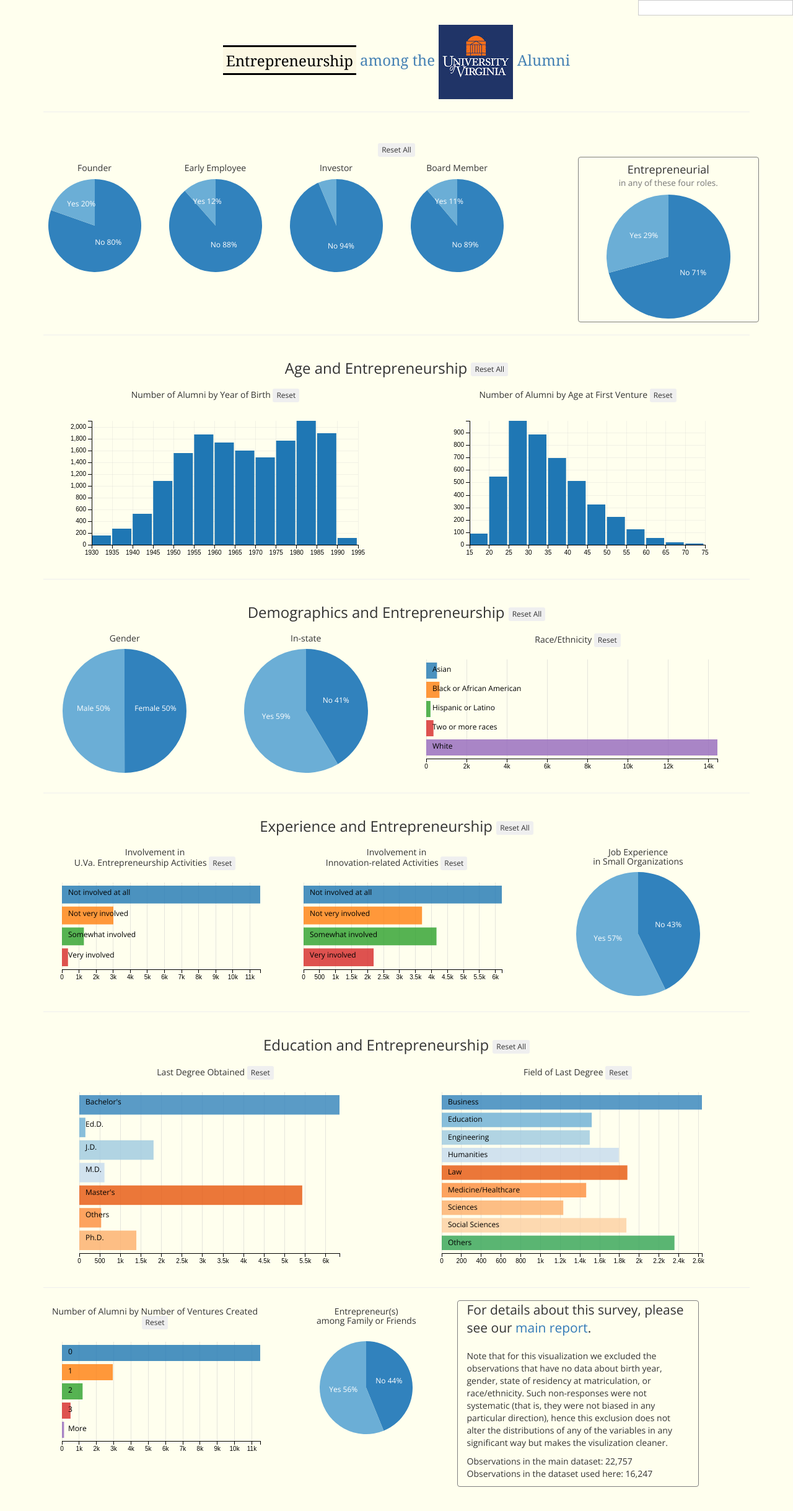
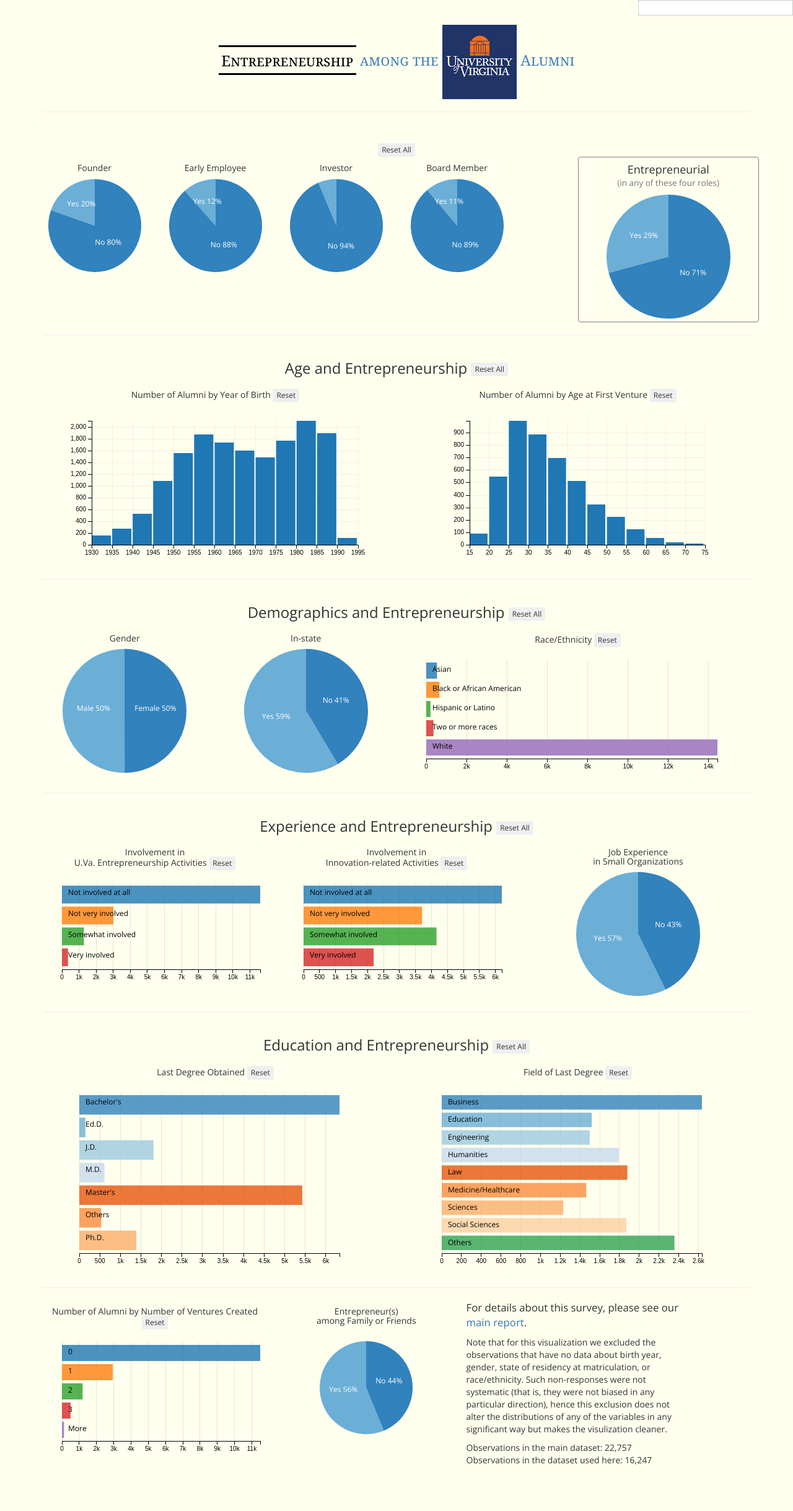
Before and after one commit to asifm/uva-alumni-eship-survey-viz, a website: page index.html in a window 1280 px wide. Shown: the whole page at 62% size. Drawn offline with nearby package versions, Linux system fonts and the light colour scheme.

Commit message:
Remove border from text, make header look better

```diff
--- a/css/main.css
+++ b/css/main.css
@@ -8,6 +8,7 @@
 
 header h1 {
     font-family: Georgia;
+    font-variant: small-caps;
     font-size: 24px;
     color: steelblue;
 }
@@ -45,16 +46,14 @@
     right: 0px;
 }
 
-/*Modifying dc css*/
+mark {
+    background-color: transparent;
+    border-bottom-style: solid;
+    border-top-style: solid;
+}
 
+/*Modifying dc css*************/
 .dc-chart g.row text {
     fill: black;
 }
-
-mark {
-    /*font-weight: 100;*/
-    /*background-color: none;*/
-    /*font-style: italic;*/
-    border-bottom-style: solid;
-    border-top-style: solid;
-}
+/*****************************/
--- a/index.html
+++ b/index.html
@@ -49,7 +49,7 @@
             </div>
 
             <div class="col-md-3 col-md-offset-1 border col-sm-12 col-xs-12" id="entrepreneur">
-                <h4>Entrepreneurial <br><small>in any of these four roles.</small></h4>
+                <h4>Entrepreneurial <br><small>(in any of these four roles)</small></h4>
             </div>
         </div>
         <hr>
@@ -107,10 +107,10 @@
             <div class="col-md-3 col-sm-4 col-xs-12" id="family-ent">
                 <h5>Entrepreneur(s) <br>among Family or Friends<br>&nbsp;</h5>
             </div>
-            <div class="col-md-4 col-sm-12 col-xs-12 border">
+            <div class="col-md-4 col-sm-12 col-xs-12">
 
-                <p class="lead">
-                    For details about this survey, please see our <a href="http://web3.darden.virginia.edu/uva-alumni">main report</a>.
+                <p>
+                    <big>For details about this survey, please see our <a href="http://web3.darden.virginia.edu/uva-alumni">main report</a>.</big>
                 </p>
                 <p>
                     Note that for this visualization we excluded the observations that have no data about birth year, gender, state of residency at matriculation, or race/ethnicity. Such non-responses were not systematic (that is, they were not biased in any particular direction), hence this exclusion does not alter the distributions of any of the variables in any significant way but makes the visulization cleaner.
```
